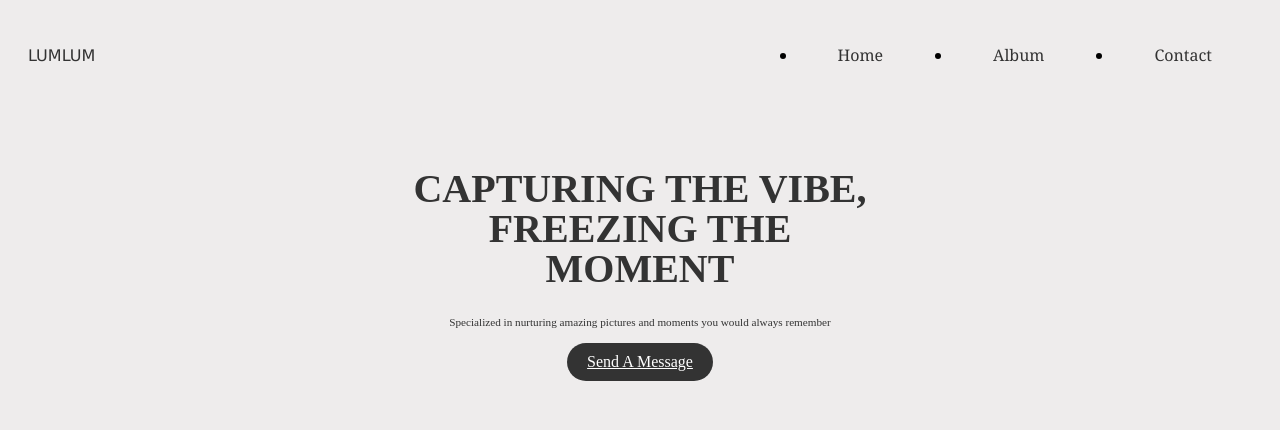
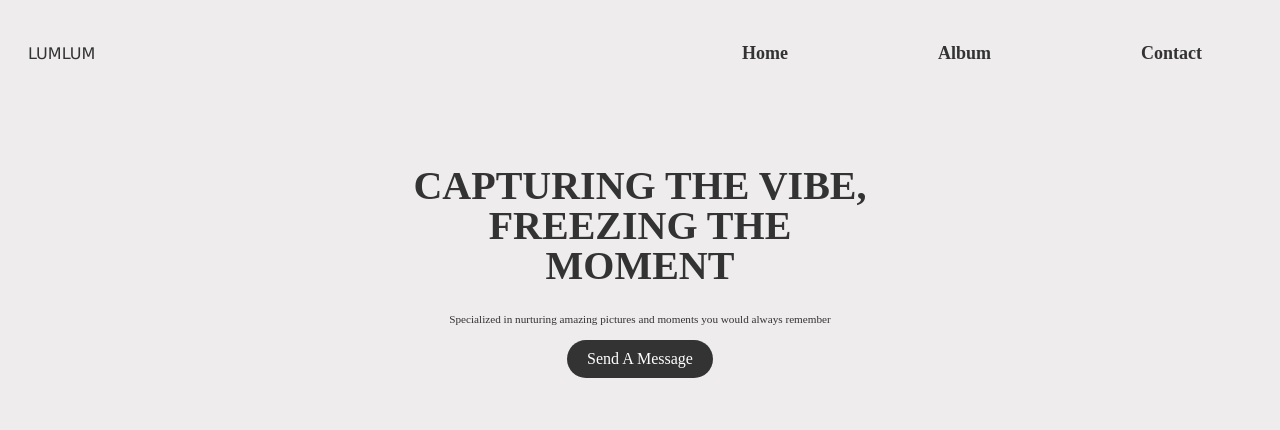
Before and after one commit to LagosDev1/CURVED-MASK-EFFECT-, a plain HTML site: page index.html in a window 1280 px wide. Shown: the top 430 px of the page. Drawn offline with Linux system fonts and the light colour scheme.

Commit message:
Landing page button

```diff
--- a/style.css
+++ b/style.css
@@ -1,4 +1,4 @@
-@import url("../global/global.css");
+/* @import url("../global/global.css"); */
 
 body {
   background-color: #eeecec;
@@ -13,7 +13,6 @@ header {
   display: flex;
   justify-content: space-between;
   align-items: center;
-  text-decoration: none;
 }
 
 .logo {
@@ -21,7 +20,7 @@ header {
   color: #333;
 }
 
-.links ul {
+/* .links ul {
   display: flex;
   text-decoration: none;
   gap: 30px;
@@ -31,12 +30,47 @@ header {
 
 header .links a {
   color: #333;
-  text-decoration: none;
-  margin: 20px;
-  padding: 20px;
-  /* display: flex; */
-}
+} */
 
+/* General styles */
+.links {
+    /* background-color: #333; Dark background */
+    padding: 15px 0;
+    text-align: center;
+  }
+
+  /* Remove default list styles */
+  .links ul {
+    list-style: none;
+    text-decoration: none;
+    padding: 0px;
+    margin: 0;
+    display: flex;
+    justify-content: center;
+    gap: 50px;
+  }
+
+  /* Styling for each link */
+  .links ul li {
+    display: inline-block;
+  }
+
+  /* Anchor styling */
+  .links ul li a {
+    text-decoration: none;
+    color: #333;
+    font-size: 18px;
+    font-weight: bold;
+    padding: 10px 50px;
+    transition: all 0.3s ease-in-out;
+    border-radius: 5px;
+  }
+
+  /* Hover effect */
+  .links ul li a:hover {
+    background-color: #333; /* Slightly lighter */
+    color: #ffffff; /* Highlight color */
+  }
 
 .tagline {
   max-width: 500px;
@@ -65,6 +99,13 @@ header .links a {
   background-color: #333;
   color: white;
   border-radius: 30px;
+  text-decoration: none;
+}
+
+.tagline a:hover {
+    background-color: #333; /* Slightly lighter */
+    color: #ffffff; /* Highlight color */
+    border-radius: 0px;
 }
 
 .image-grid-wrapper {
```
